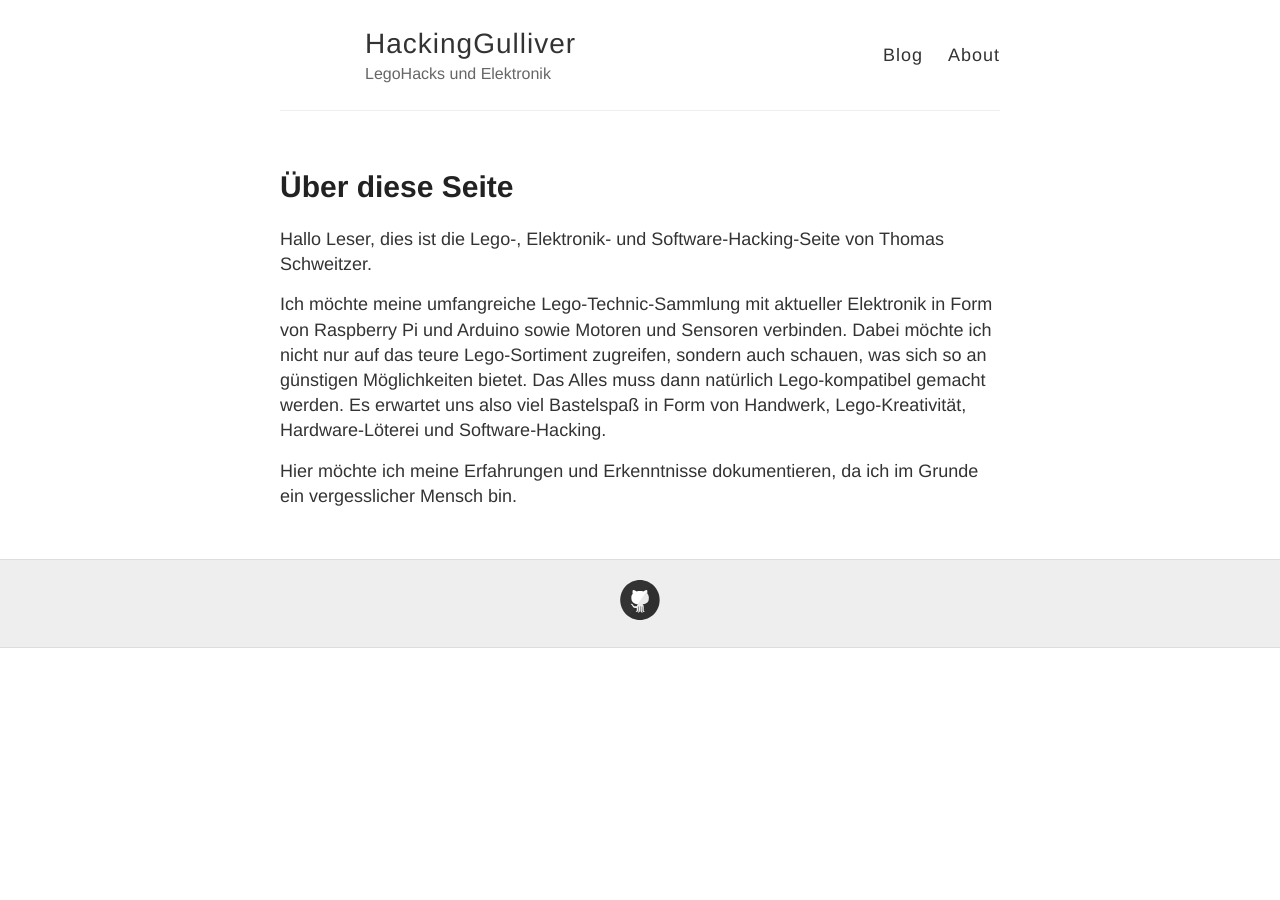
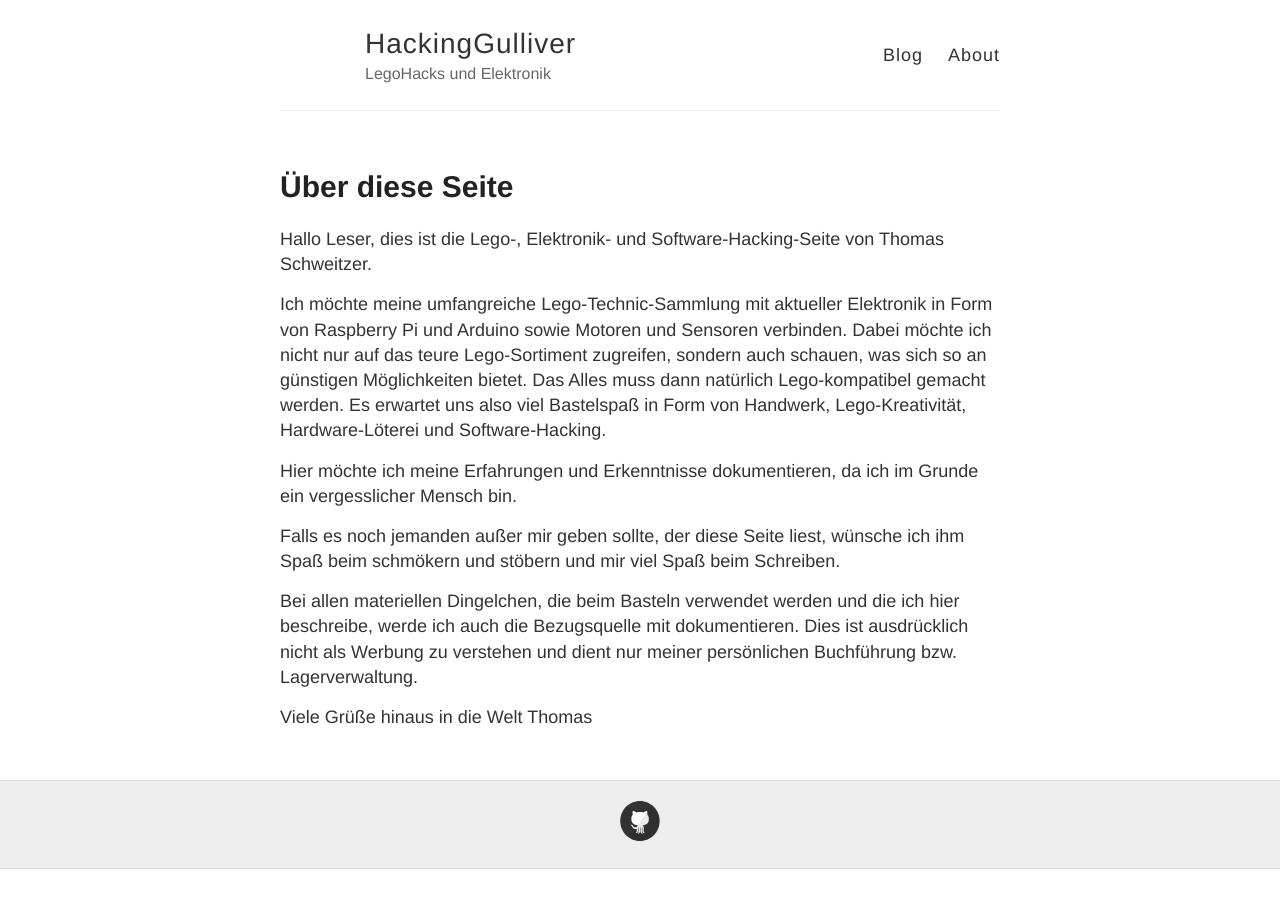
Before and after one commit to HackingGulliver/hackinggulliver.github.io, a Jekyll site: the page built from about.md, in a window 1280 px wide. Built offline with Jekyll 4.4.1, drawn with Linux system fonts in a browser that asks for light colours; Markdown is read by kramdown in place of the engine named in the settings.

Commit message:
Update about.md

```diff
--- a/about.md
+++ b/about.md
@@ -10,3 +10,10 @@ dies ist die Lego-, Elektronik- und Software-Hacking-Seite von Thomas Schweitzer
 Ich möchte meine umfangreiche Lego-Technic-Sammlung mit aktueller Elektronik in Form von Raspberry Pi und Arduino sowie Motoren und Sensoren verbinden. Dabei möchte ich nicht nur auf das teure Lego-Sortiment zugreifen, sondern auch schauen, was sich so an günstigen Möglichkeiten bietet. Das Alles muss dann natürlich Lego-kompatibel gemacht werden. Es erwartet uns also viel Bastelspaß in Form von Handwerk, Lego-Kreativität, Hardware-Löterei und Software-Hacking.
 
 Hier möchte ich meine Erfahrungen und Erkenntnisse dokumentieren, da ich im Grunde ein vergesslicher Mensch bin.
+
+Falls es noch jemanden außer mir geben sollte, der diese Seite liest, wünsche ich ihm Spaß beim schmökern und stöbern und mir viel Spaß beim Schreiben.
+
+Bei allen materiellen Dingelchen, die beim Basteln verwendet werden und die ich hier beschreibe, werde ich auch die Bezugsquelle mit dokumentieren. Dies ist ausdrücklich nicht als Werbung zu verstehen und dient nur meiner persönlichen Buchführung bzw. Lagerverwaltung.
+
+Viele Grüße hinaus in die Welt
+  Thomas
```
